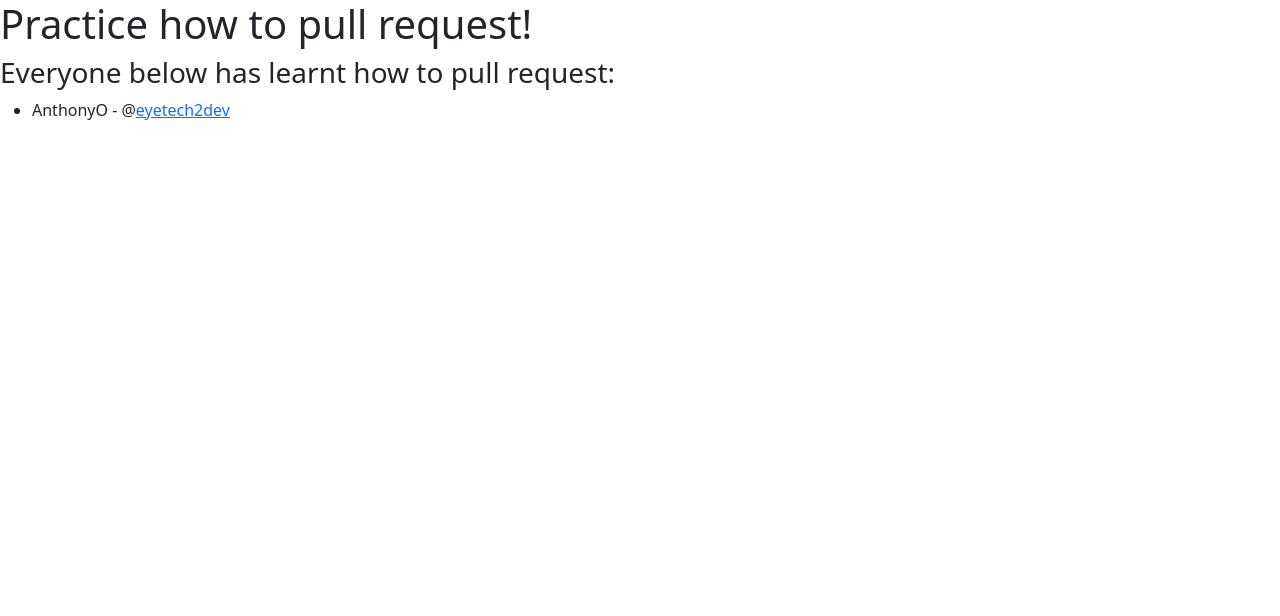
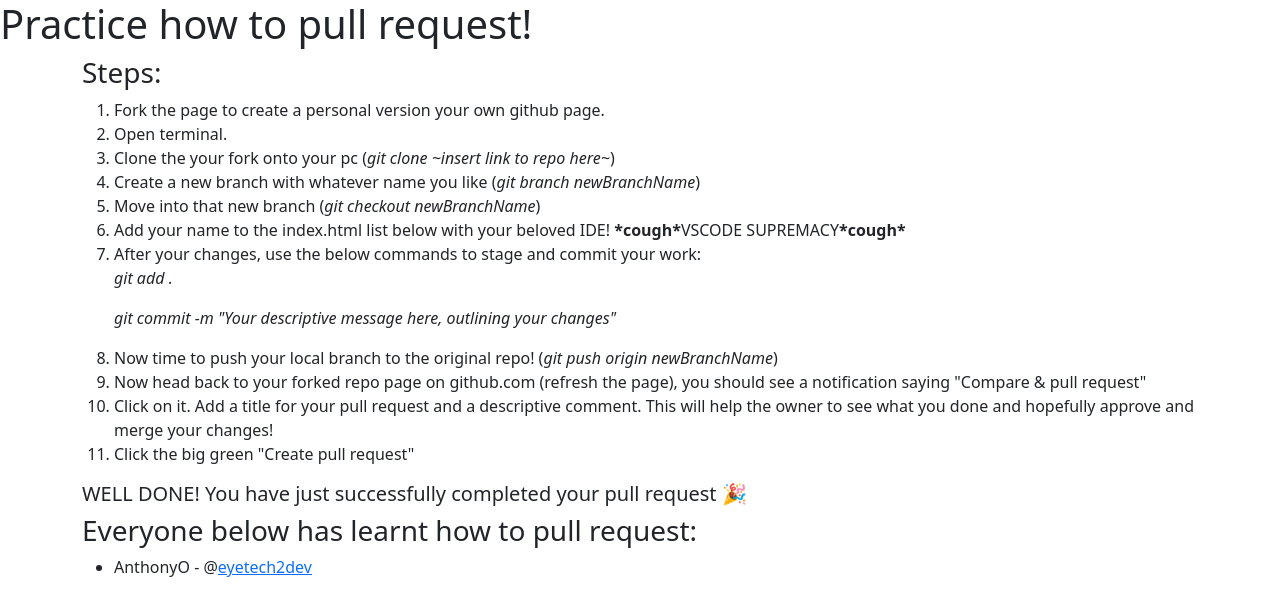
Before and after one commit to eyetech2dev/pullRequestPrac, a plain HTML site: page index.html in a window 1280 px wide. Drawn offline with nearby package versions, Linux system fonts and the light colour scheme.

Commit message:
Add steps instructions

```diff
--- a/index.html
+++ b/index.html
@@ -16,19 +16,66 @@
   </head>
   <body>
     <h1>Practice how to pull request!</h1>
-
+    <div class="container">
+      <h3>Steps:</h3>
+      <ol>
+        <li>
+          Fork the page to create a personal version your own github page.
+        </li>
+        <li>Open terminal.</li>
+        <li>
+          Clone the your fork onto your pc (<i
+            >git clone ~insert link to repo here~</i
+          >)
+        </li>
+        <li>
+          Create a new branch with whatever name you like (<i
+            >git branch newBranchName</i
+          >)
+        </li>
+        <li>Move into that new branch (<i>git checkout newBranchName</i>)</li>
+        <li>
+          Add your name to the index.html list below with your beloved IDE!
+          <strong>*cough*</strong>VSCODE SUPREMACY<strong>*cough*</strong>
+        </li>
+        <li>
+          After your changes, use the below commands to stage and commit your
+          work:
+        </li>
+        <p><i>git add .</i></p>
+        <p>
+          <i
+            >git commit -m "Your descriptive message here, outlining your
+            changes"</i
+          >
+        </p>
+        <li>
+          Now time to push your local branch to the original repo! (<i
+            >git push origin newBranchName</i
+          >)
+        </li>
+        <li>
+          Now head back to your forked repo page on github.com (refresh the
+          page), you should see a notification saying "Compare & pull request"
+        </li>
+        <li>
+          Click on it. Add a title for your pull request and a descriptive
+          comment. This will help the owner to see what you done and hopefully
+          approve and merge your changes!
+        </li>
+        <li>Click the big green "Create pull request"</li>
+      </ol>
+      <h5>
+        WELL DONE! You have just successfully completed your pull request 🎉
+      </h5>
+    </div>
+    <div class="container mt-10">
       <h3>Everyone below has learnt how to pull request:</h3>
       <ul>
         <li>
           AnthonyO - @<a href="https://twitter.com/eyetech2dev">eyetech2dev</a>
         </li>
       </ul>
-    <!-- BOOTSTRAP JavaScript Bundle with Popper -->
-    <script
-      src="https://cdn.jsdelivr.net/npm/bootstrap@5.2.1/dist/js/bootstrap.bundle.min.js"
-      integrity="sha384-u1OknCvxWvY5kfmNBILK2hRnQC3Pr17a+RTT6rIHI7NnikvbZlHgTPOOmMi466C8"
-      crossorigin="anonymous"
-    ></script>
-    <script src="./resources/app.js"></script>
+    </div>
   </body>
 </html>
```
Also changed, not shown: 1 other file. Lines whose indentation alone changed are shown as unchanged.
